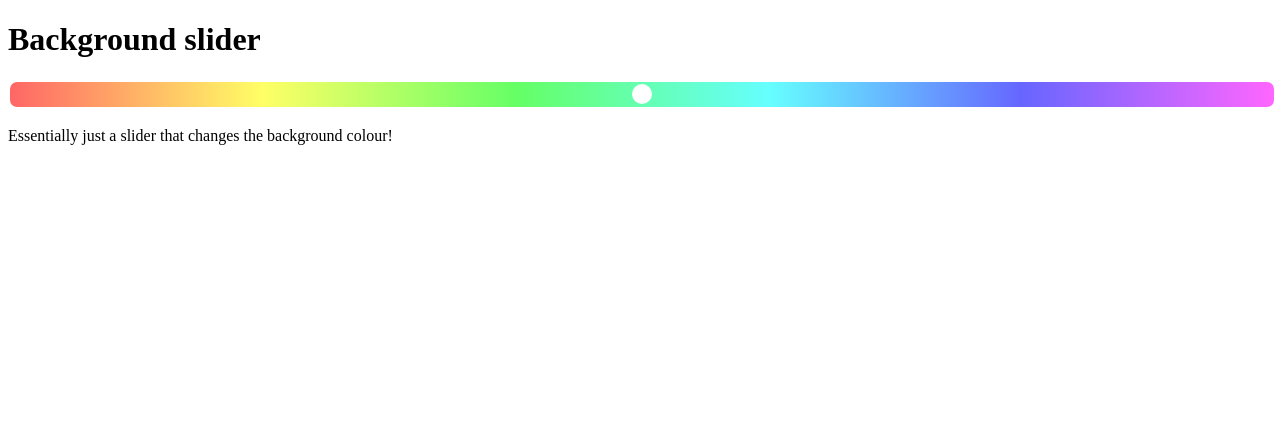
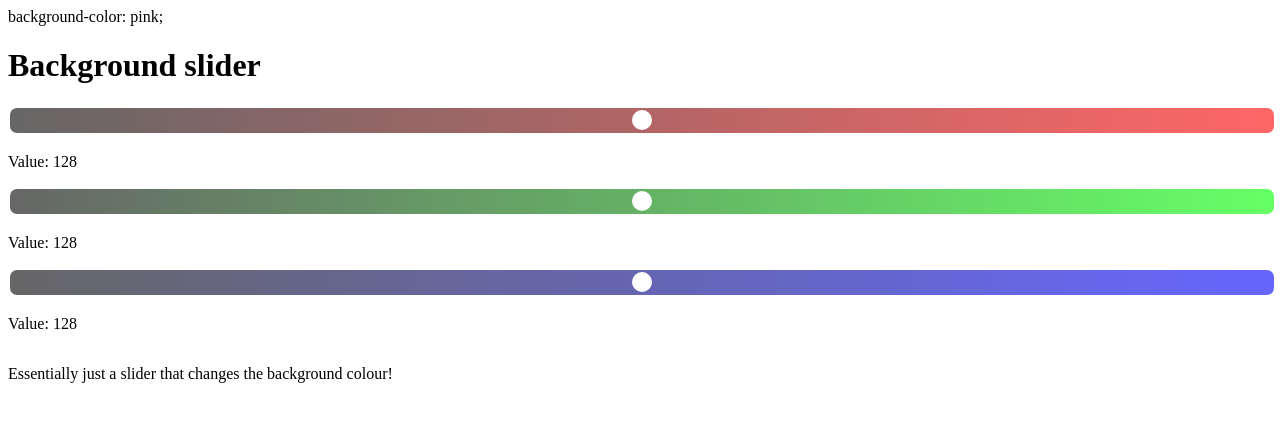
Before and after one commit to Hana-w24/Background-sliders, a plain HTML site: page index.html in a window 1280 px wide. Drawn offline with Linux system fonts and the light colour scheme.

Commit message:
Regular commit, added more to everything

```diff
--- a/index.html
+++ b/index.html
@@ -7,9 +7,22 @@
             <link rel="stylesheet" href="main.css">
         </head>
         <body>
+            background-color: pink;
             <h1>Background slider</h1>
-        <div class="slidercontainer">
-            <input type="range" min="1" max="255" value="128" class="slider" id="myRange">
+
+        <div class="slidercontainerR">
+            <input type="range" min="1" max="255" value="128" class="sliderR" id="myRangeR">
+            <p>Value: <span id="demoR"></span></p>
+        </div>
+
+        <div class="slidercontainerG">
+            <input type="range" min="1" max="255" value="128" class="sliderG" id="myRangeG">
+            <p>Value: <span id="demoG"></span></p>
+        </div>
+
+        <div class="slidercontainerB">
+            <input type="range" min="1" max="255" value="128" class="sliderB" id="myRangeB">
+            <p>Value: <span id="demoB"></span> </p>
         </div>
 
         <p>Essentially just a slider that changes the background colour!</p>
--- a/main.css
+++ b/main.css
@@ -1,26 +1,33 @@
-.slidercontainer{
+
+body{
+    background-color: white;
+}
+
+
+
+.slidercontainerR{
     align-content: center;
     width: 100%;
 }
 
-.slider {
+.sliderR {
     -webkit-appearence: none;
     appearance: none;
     width: 100%;
     height: 25px;
     border-radius: 7px;
-    background: linear-gradient(to right, #FF0000 0%, #FFFF00 20%, #00FF00 40%, #00FFFF 60%, #0000FF 80%, #FF00FF 100%);
+    background: linear-gradient(to right, #000000 0%, #FF0000 100%);
     outline: none;
     opacity: 0.6;
     -webkit-transition: .2s;
     transition: .2s;
 }
 
-.slider:hover {
+.sliderR:hover {
     opacity: 1;
 }
 
-.slider::-webkit-slider-thumb {
+.sliderR::-webkit-slider-thumb {
     -webkit-appearance: none;
     appearance: none;
     width: 20px;
@@ -30,10 +37,105 @@
     cursor: pointer;
 }
 
-.slider::-moz-range-thumb {
+.sliderR::-moz-range-thumb {
     width: 25px;
     height: 25px;
     border-radius: 50%;
     background: white;
     cursor: pointer;
 }
+
+
+
+
+
+
+
+
+
+
+.slidercontainerG{
+    align-content: center;
+    width: 100%;
+}
+
+.sliderG {
+    -webkit-appearence: none;
+    appearance: none;
+    width: 100%;
+    height: 25px;
+    border-radius: 7px;
+    background: linear-gradient(to right, #000000 0%, #00FF00 100%);
+    outline: none;
+    opacity: 0.6;
+    -webkit-transition: .2s;
+    transition: .2s;
+}
+
+.sliderG:hover {
+    opacity: 1;
+}
+
+.sliderG::-webkit-slider-thumb {
+    -webkit-appearance: none;
+    appearance: none;
+    width: 20px;
+    height: 20px;
+    border-radius: 50%;
+    background: white;
+    cursor: pointer;
+}
+
+.sliderG::-moz-range-thumb {
+    width: 25px;
+    height: 25px;
+    border-radius: 50%;
+    background: white;
+    cursor: pointer;
+}
+
+
+
+
+
+
+
+.slidercontainerB{
+    align-content: center;
+    width: 100%;
+}
+
+.sliderB {
+    -webkit-appearence: none;
+    appearance: none;
+    width: 100%;
+    height: 25px;
+    border-radius: 7px;
+    background: linear-gradient(to right, #000000 0%, #0000FF 100%);
+    outline: none;
+    opacity: 0.6;
+    -webkit-transition: .2s;
+    transition: .2s;
+}
+
+.sliderB:hover {
+    opacity: 1;
+}
+
+.sliderB::-webkit-slider-thumb {
+    -webkit-appearance: none;
+    appearance: none;
+    width: 20px;
+    height: 20px;
+    border-radius: 50%;
+    background: white;
+    cursor: pointer;
+}
+
+.sliderB::-moz-range-thumb {
+    width: 25px;
+    height: 25px;
+    border-radius: 50%;
+    background: white;
+    cursor: pointer;
+}
--- a/script.js
+++ b/script.js
@@ -1,8 +1,40 @@
-var slider = document.getElementById("myRange");
-var output = document.getElementById("demo");
-output.innerHTML = slider.ariaValueMax;
+var sliderR = document.getElementById("myRangeR");
+var outputR = document.getElementById("demoR");
 
-slider.oninput  = function() {
-    output.innerHTML = this.value
-    console.log(this.value);
+var sliderG = document.getElementById("myRangeG");
+var outputG = document.getElementById("demoG");
+
+var sliderB = document.getElementById("myRangeB");
+var outputB = document.getElementById("demoB");
+
+outputR.innerHTML = sliderR.value;
+
+outputG.innerHTML = sliderG.value;
+
+outputB.innerHTML = sliderB.value;
+
+let RED = 128
+let GREEN = 128
+let BLUE = 128
+
+sliderR.oninput  = function() {
+    outputR.innerHTML = this.valueR;
+    this.valueR = RED;
+    updateBackground()
 }
+
+sliderG.oninput  = function() {
+    outputG.innerHTML = this.valueG;
+    this.valueG = GREEN;
+    updateBackground()
+}
+
+sliderB.oninput  = function() {
+    outputB.innerHTML = this.valueB;
+    this.valueB = BLUE;
+    updateBackground()
+}
+
+function updateBackground() {
+  document.body.style.backgroundColor = `rgb(${RED}, ${GREEN}, ${BLUE})`;
+}
```
